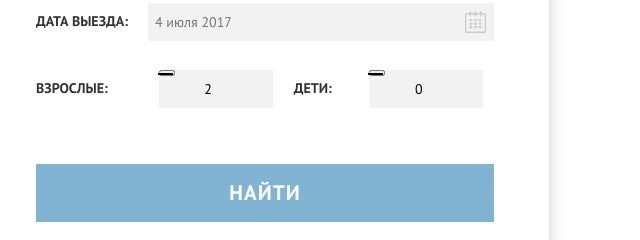
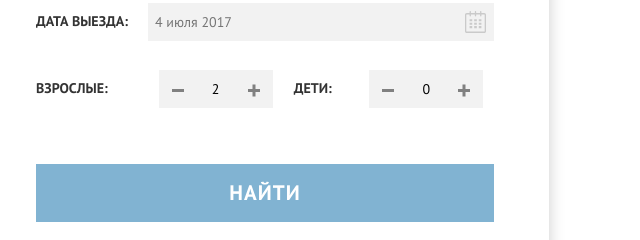
Before and after one commit to mariehmara/360005-sedona, a plain HTML site: page index.html in a window 1280 px wide. Shown: the part 2287-2527 px from the top of the page, 375-1015 px from the left. Drawn offline with Linux system fonts and the light colour scheme; files whose address does not match are found by name.

Commit message:
finalized plus minus form buttons

```diff
--- a/css/style.css
+++ b/css/style.css
@@ -370,40 +370,95 @@ a {
 
 .field_wrap {
   display: flex;
+    position: relative;
   justify-content: space-between;
   margin: 0;
   padding: 0;
 }
 
 .field_wrap input {
-  position: relative;
+
   text-align:center;
     width: 114px;
     min-height: 38px;
     box-sizing: border-box;
 }
 
-.field_wrap .minus {
-  order: -1;
-}
 
 .field_wrap button {
-  position: absolute;
+width:38px;
+height: 38px;
+background-color: transparent;
+outline: none;
+border: none;
 }
 
 .field_wrap .plus {
+    position: absolute;
+  right: 0;
+}
+
+.field_wrap .minus {
+    position: absolute;
+  left: 0;
+}
+
+.field_wrap .plus::before{
+  position: absolute;
+  content: "";
+  left: 50%;
+  margin-left:-6px;
+  top: 50% auto;
+  width: 12px;
+  height: 3px;
+  background-color: grey;
+
+}
+
+.field_wrap .plus::after {
+  position: absolute;
+  content: "";
+  right: 50%;
+  margin-right: -6px;
+  top: 50% auto;
+  width: 12px;
+  height: 3px;
+  background-color: grey;
+  transform: rotate(90deg);
 
 }
 
 .field_wrap .minus::after {
   position: absolute;
   content: "";
-  right: 0;
-  width: 15px;
-  height: 2px;
-  background-color: #000000;
+  right: 50%;
+  margin-right: -6px;
+  top: 50% auto;
+  width: 12px;
+  height: 3px;
+  background-color: grey;
 
 }
+.field_wrap .minus:hover::after,
+.field_wrap .minus:focus::after{
+  background-color: black;
+}
+
+.field_wrap .plus:hover::after,
+.field_wrap .plus:hover::before,
+.field_wrap .plus:focus::after,
+.field_wrap .plus:focus::before {
+    background-color: black;
+}
+
+.field_wrap .plus:active::after,
+.field_wrap .plus:active::before {
+  background-color: #81b3d2;
+  }
+
+  .field_wrap .minus:active::after{
+    background-color: #81b3d2;
+    }
 
 .input_human.right label {
   width: auto;
--- a/index.html
+++ b/index.html
@@ -183,17 +183,17 @@
             <p class="input input_human">
               <label for="adults">Взрослые:</label>
               <div class="field_wrap">
-                <input type="number" value="2" name="adults" id="adults" class="adults">
+                <input type="text" value="2" name="adults" id="adults" class="adults">
+                <button type="button" class="minus"></button>
                 <button type="button" class="plus"></button>
-                <button type="button" class="minus"></button>
               </div>
             </p>
             <p class="input input_human right">
               <label for="kids">Дети:</label>
               <div class="field_wrap">
-                <input type="number" value="0" name="kids" id="kids" class="kids">
+                <input type="text" value="0" name="kids" id="kids" class="kids">
+                <button type="button" class="minus"></button>
                 <button type="button" class="plus"></button>
-                <button type="button" class="minus"></button>
               </div>
             </p>
             <p class="find">
```
